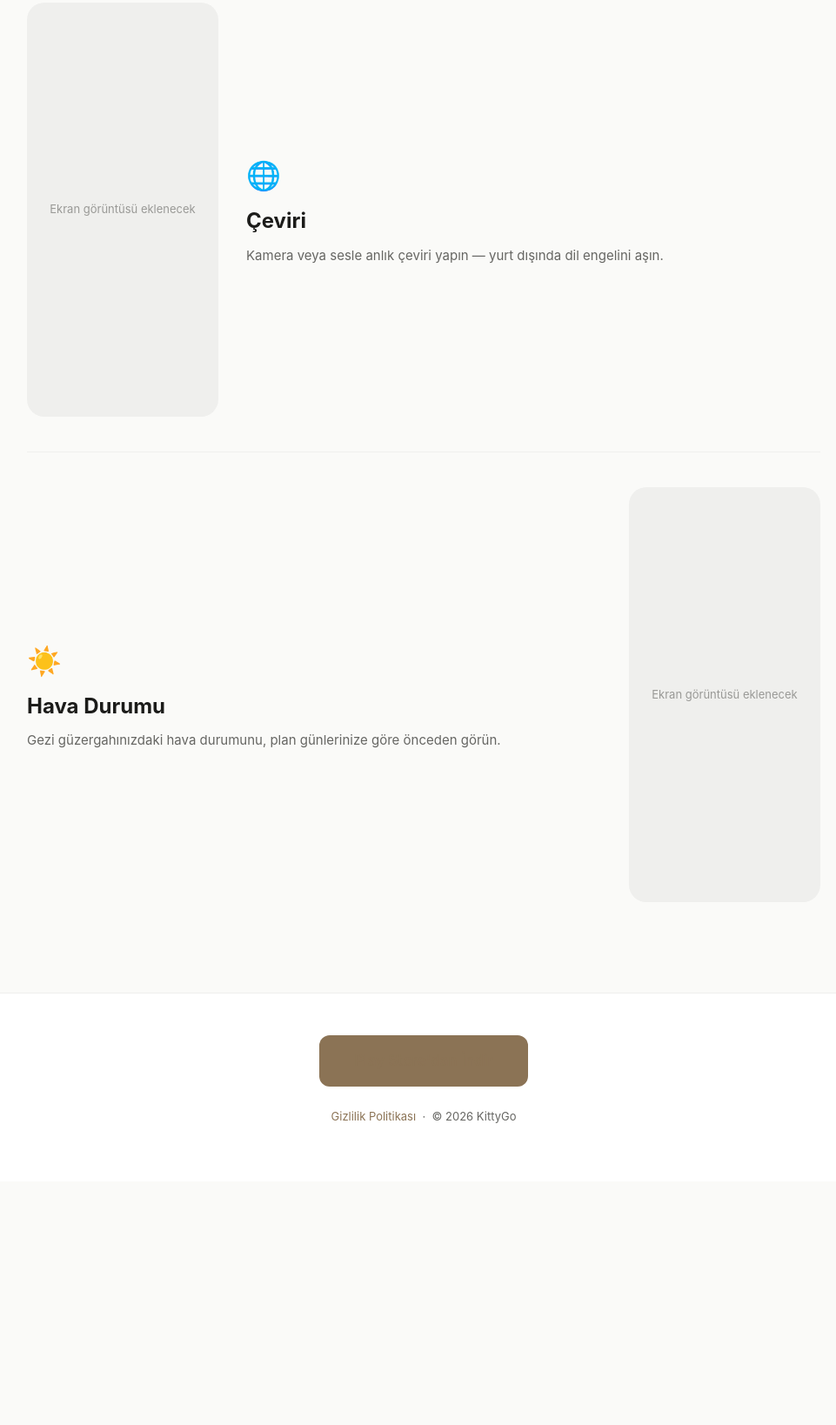
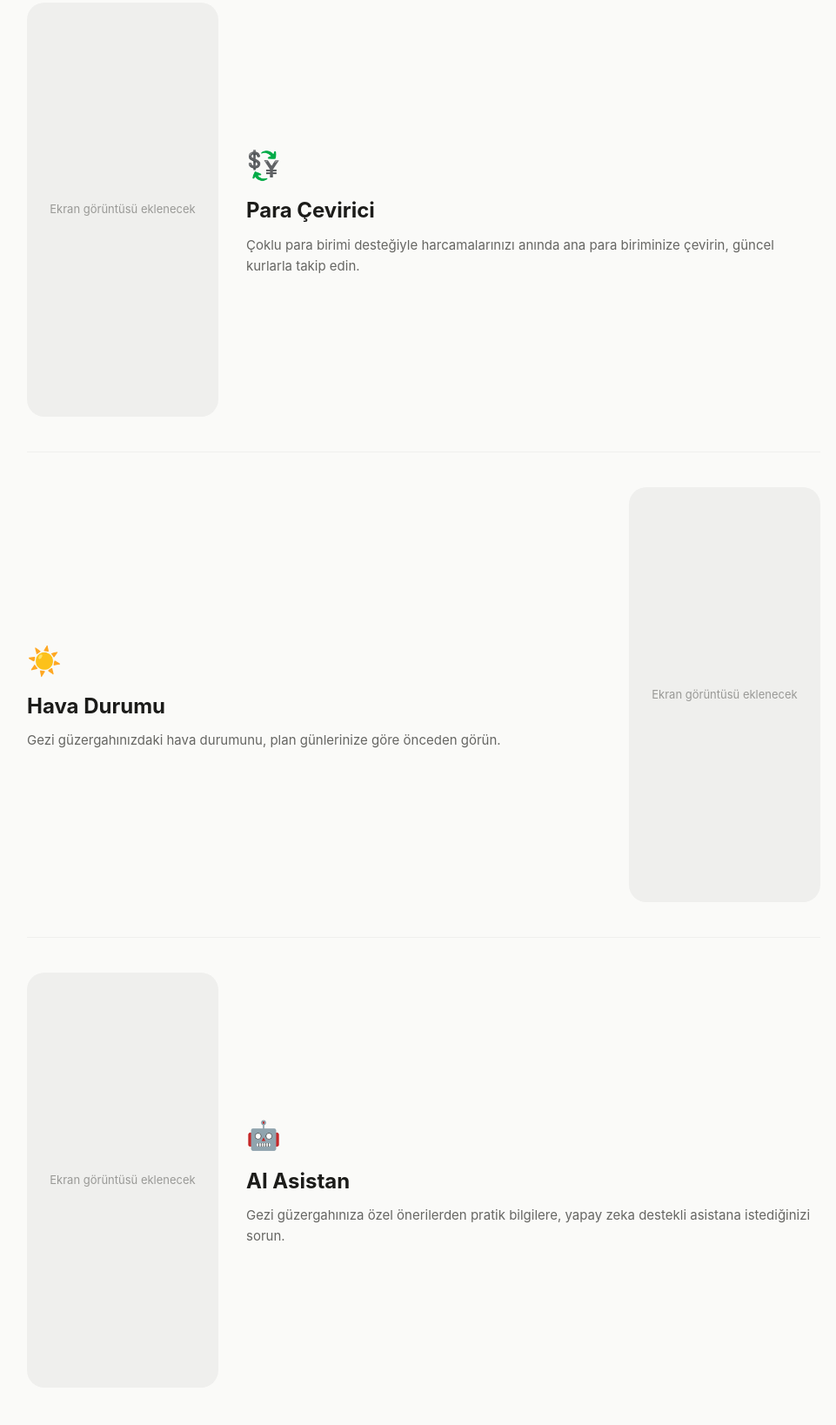
Before and after one commit to vistavio/kittygo-landing, a plain HTML site: page index.html in a window 1280 px wide. Shown: the part 2170-3808 px from the top of the page at 87% size, without its empty margins (153-1114 px from the left). Before the commit the page ends 3528 px from the top, so only its background shows below. Drawn offline with Linux system fonts and the light colour scheme.

Commit message:
feat: Çeviri kartını Para Çevirici ile değiştir, AI Asistan kartı ekle
Uygulamadan Çeviri modülü kaldırıldığı için tanıtım sayfasındaki ilgili
kart da güncellendi. Ayrıca AI destekli soru-cevap özelliğini tanıtan
yeni bir kart eklendi.

```diff
--- a/index.html
+++ b/index.html
@@ -59,11 +59,11 @@
 
       <div class="feature">
         <div class="feature-text">
-          <div class="emoji">🌐</div>
-          <h2>Çeviri</h2>
-          <p>Kamera veya sesle anlık çeviri yapın — yurt dışında dil engelini aşın.</p>
+          <div class="emoji">💱</div>
+          <h2>Para Çevirici</h2>
+          <p>Çoklu para birimi desteğiyle harcamalarınızı anında ana para biriminize çevirin, güncel kurlarla takip edin.</p>
         </div>
-        <div class="screenshot-placeholder"><!-- SCREENSHOT: ceviri -->Ekran görüntüsü eklenecek</div>
+        <div class="screenshot-placeholder"><!-- SCREENSHOT: para-cevirici -->Ekran görüntüsü eklenecek</div>
       </div>
 
       <div class="feature">
@@ -73,6 +73,15 @@
           <p>Gezi güzergahınızdaki hava durumunu, plan günlerinize göre önceden görün.</p>
         </div>
         <div class="screenshot-placeholder"><!-- SCREENSHOT: hava-durumu -->Ekran görüntüsü eklenecek</div>
+      </div>
+
+      <div class="feature">
+        <div class="feature-text">
+          <div class="emoji">🤖</div>
+          <h2>AI Asistan</h2>
+          <p>Gezi güzergahınıza özel önerilerden pratik bilgilere, yapay zeka destekli asistana istediğinizi sorun.</p>
+        </div>
+        <div class="screenshot-placeholder"><!-- SCREENSHOT: ai-asistan -->Ekran görüntüsü eklenecek</div>
       </div>
 
     </div>
```
